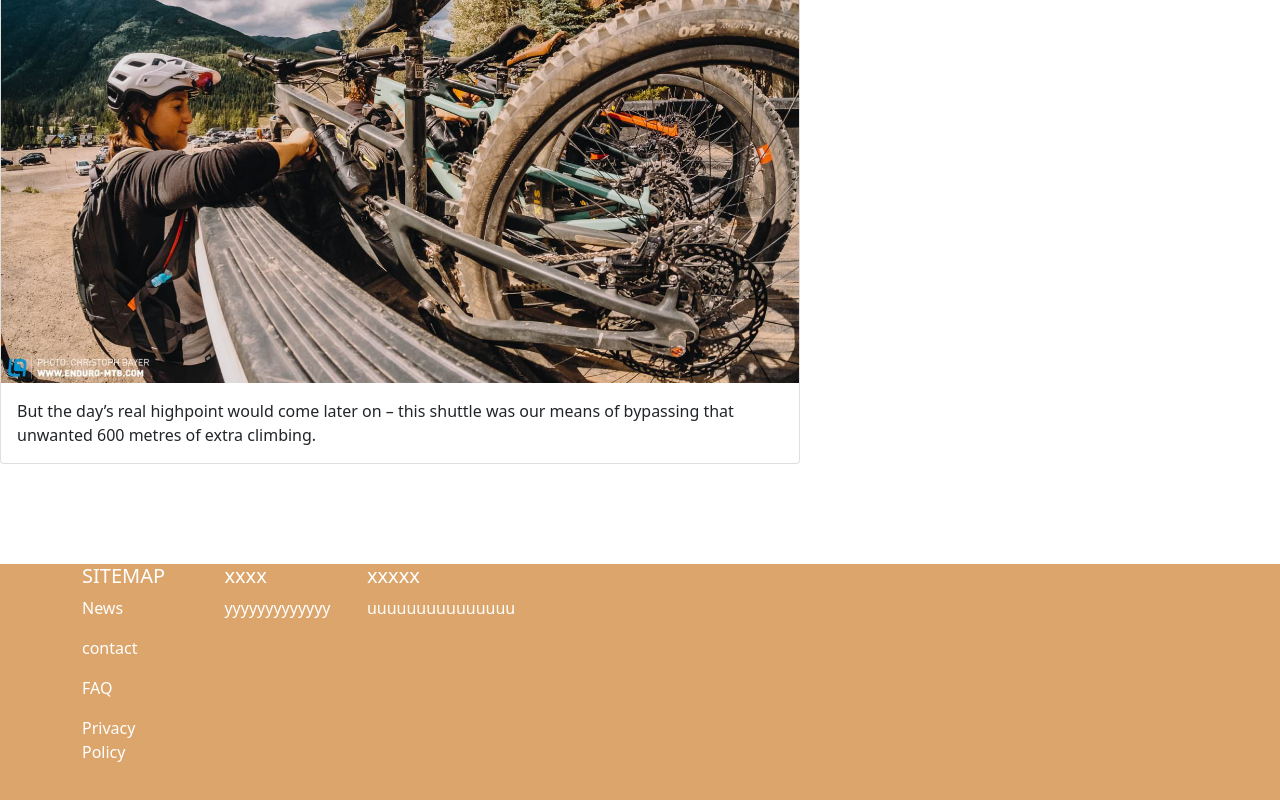
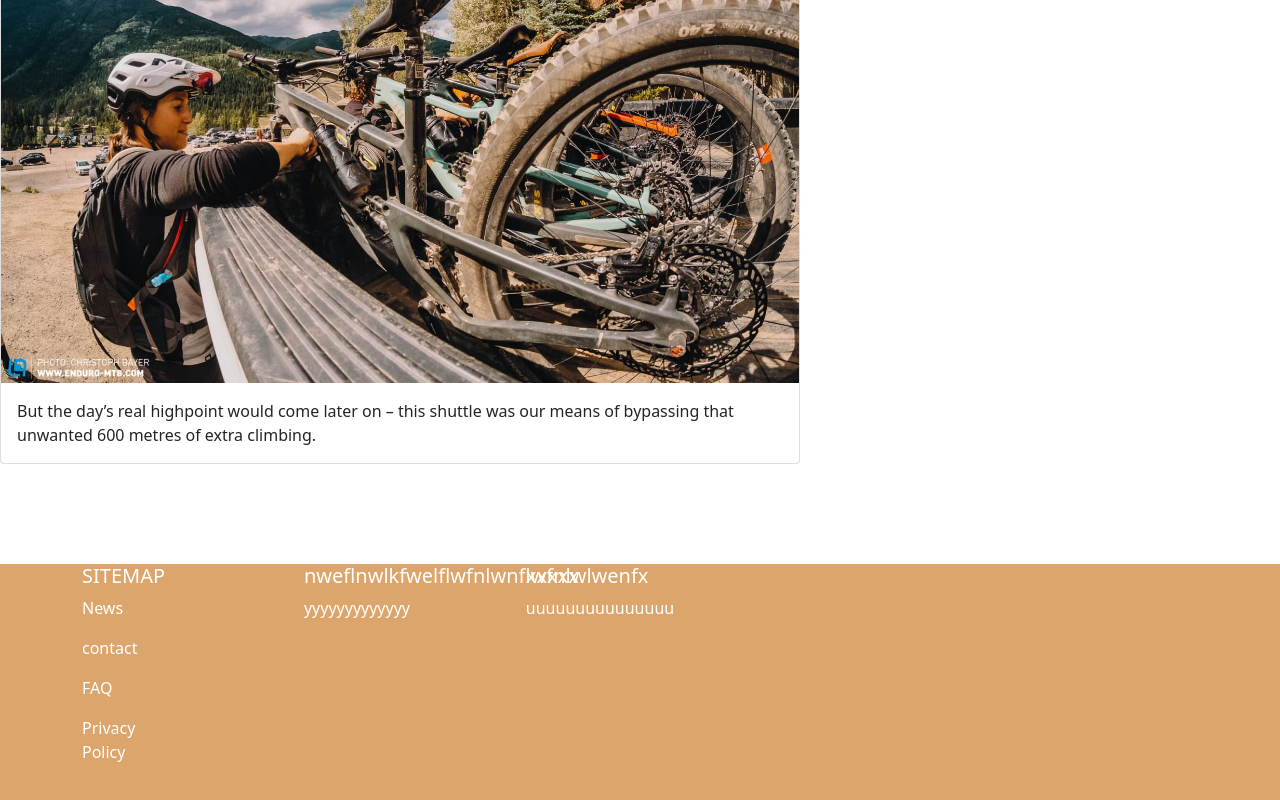
Before and after one commit to kawanaza/ausflug, a plain HTML site: page index.html in a window 1280 px wide. Shown: the part 1816-2616 px from the top of the page. Drawn offline with nearby package versions, Linux system fonts and the light colour scheme.

Commit message:
new update

```diff
--- a/index.html
+++ b/index.html
@@ -220,7 +220,7 @@
                   </div>
               </div>
               <div class="col-sm-4">
-                  <h5 id='footer-header'> xxxx </h3>
+                  <h5 id='footer-header'> nweflnwlkfwelflwfnlwnflwfnlwlwenfx </h3>
                   <p>yyyyyyyyyyyyy</p>
               </div>
               <div class="col-sm-4">
```
